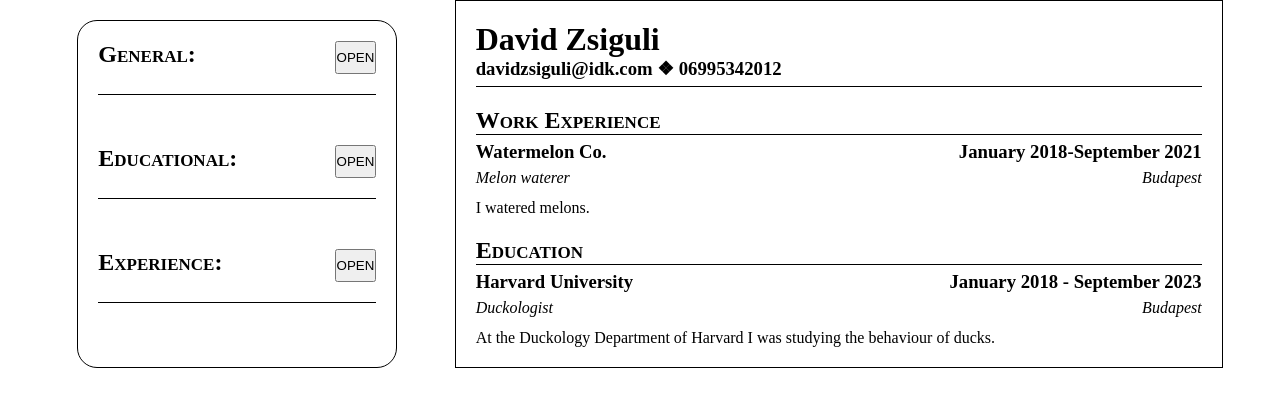
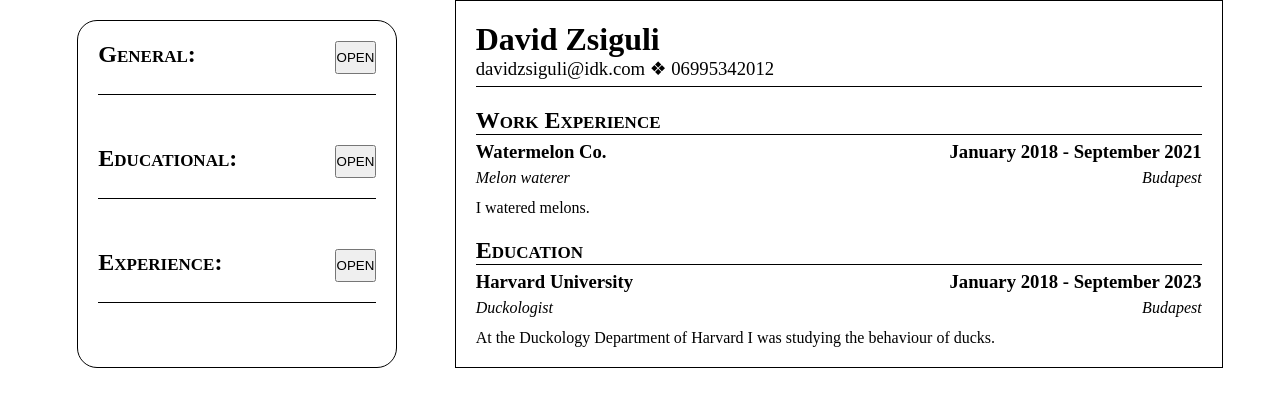
Before and after one commit to daknine10/cv_application, a React (Vite) app in the folder cvapp/: page / in a window 1280 px wide. Shown: the top 406 px of the page. Built offline with nearby package versions, Linux system fonts and the light colour scheme.

Commit message:
Removed date from sublist Missing space between dates added.

```diff
--- a/cvapp/src/Input.jsx
+++ b/cvapp/src/Input.jsx
@@ -72,7 +72,6 @@
                     <div className='sub-list'>
                         {educationsList.map(education => (
                             <div className='sub-element' key={education.id}>
-                                <p>{education.dateFrom} - {education.dateTo}</p>
                                 <h3>{education.school}</h3>
                                 <h4>{education.faculty}</h4>
                                 <button onClick={() => handleDelete(education.id)}>Remove</button>
--- a/cvapp/src/Preview.jsx
+++ b/cvapp/src/Preview.jsx
@@ -17,7 +17,7 @@
 
                     <div className="cv-header">
                         <h3>{experience.company}</h3>
-                        <h3>{experience.dateFrom}-{experience.dateTo}</h3>
+                        <h3>{experience.dateFrom} - {experience.dateTo}</h3>
                     </div>
 
                     <div className="cv-header">
--- a/cvapp/src/index.css
+++ b/cvapp/src/index.css
@@ -48,8 +48,8 @@
 .sub-element {
     display: flex;
     flex-direction: column;
-    gap: 10px;
     margin: 6px;
+    gap: 2px;
     padding: 20px;
     border: 1px solid black;
     border-radius: 20px;
@@ -81,6 +81,7 @@
 
 .general > h3 {
     margin-bottom: 6px;
+    font-weight: 400;
 }
 
 .cv-header {
```
